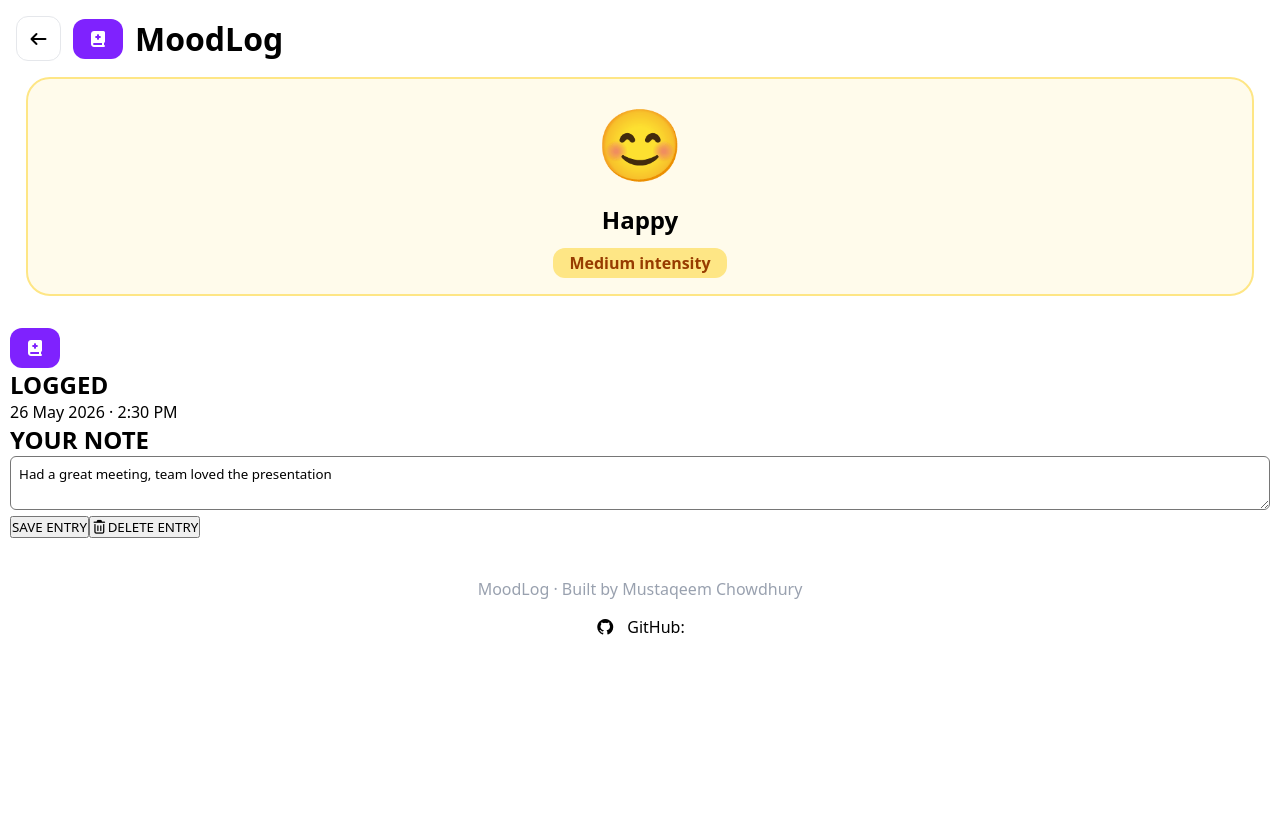
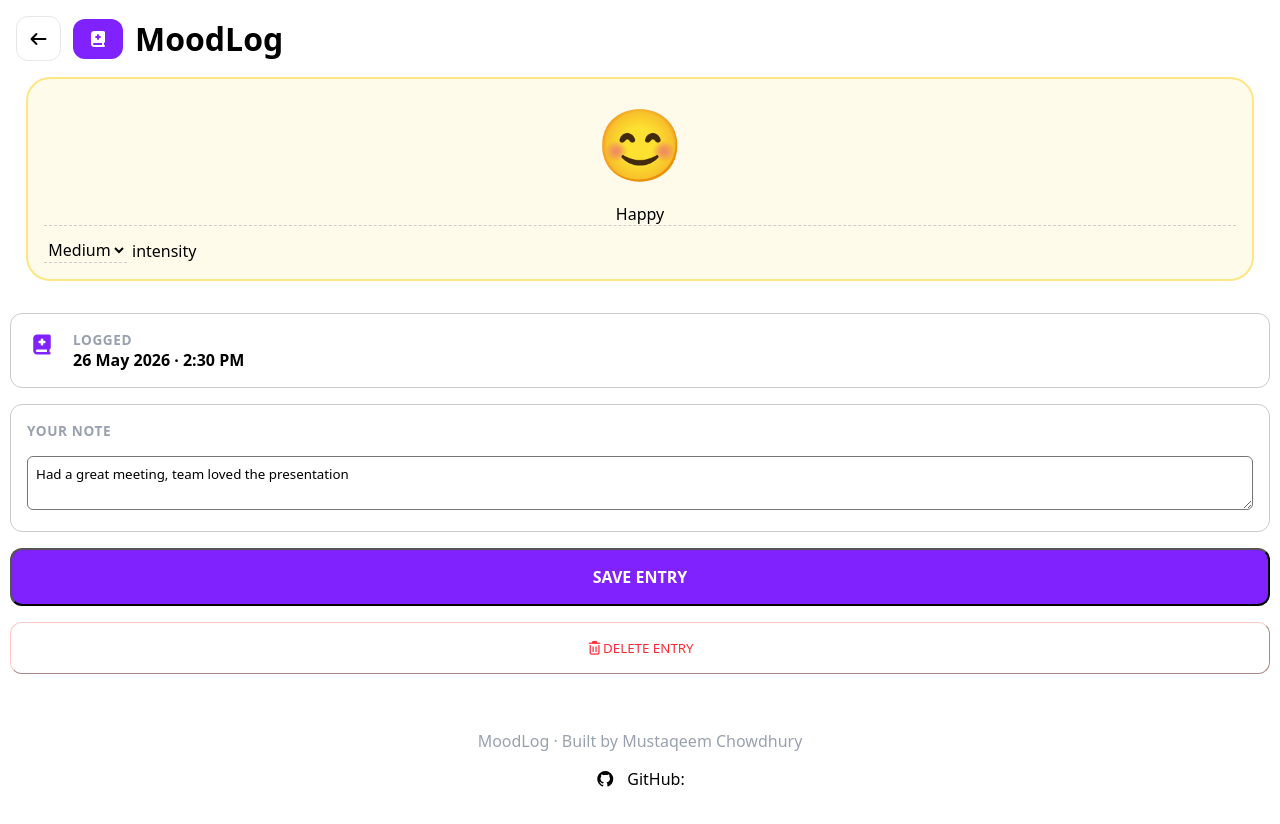
Before and after one commit to mustaqeem-2001/day1_MoodLog, a React (Vite) app: page /moodEntry/1 in a window 1280 px wide. Both pictures are taken after a click on the button "EDIT ENTRY". Shown: the top 824 px of the page. Before the commit the page ends 800 px from the top, so only its background shows below. Built offline with nearby package versions, Linux system fonts and the light colour scheme.

Commit message:
Refactor mood management and enhance entry functionality across components

```diff
--- a/src/App.jsx
+++ b/src/App.jsx
@@ -1,28 +1,22 @@
-import moodEntries from "./data/moodEntries.js";
+import { useState } from "react";
 import Footer from "./components/Footer.jsx";
 import "@fortawesome/fontawesome-free/css/all.css";
 import { Link, useNavigate } from "react-router-dom";
 import "./app.css";
 import "./components/footer.css";
 
-  export function getFormattedDate() {
+export function getFormattedDate() {
+  const today = new Date();
+  const options = {
+    weekday: 'long',
+    month: 'long',
+    day: 'numeric',
+    year: 'numeric'
+  };
+  return today.toLocaleDateString('en-US', options);
+}
 
-    const date = new Date();
-    const today = new Date();
-
-      const options = {
-        weekday: 'long',  // "Tuesday"
-        month: 'long',    // "May"
-        day: 'numeric',   // "26"
-        year: 'numeric'   // "2026"
-      };
-
-    const formattedDate = today.toLocaleDateString('en-US', options);
-    return formattedDate;
-  }
-
-
-export default function App() {
+export default function App({ moods }) {
   const navigate = useNavigate();
 
   return (
@@ -32,22 +26,19 @@ export default function App() {
           <i className="fa-solid fa-book-medical"></i>
           <h1>MoodLog</h1>
         </div>
-
         <p>{getFormattedDate()}</p>
       </header>
       <main>
         <section className="add-mood-container">
           <p className="today">TODAY</p>
           <h2 className="mood-question">How are you feeling?</h2>
-          <Link to="/addMood">
-            + Log Your Mood
-          </Link>
+          <Link to="/addMood">+ Log Your Mood</Link>
         </section>
 
         <section className="stats-container">
           <article className="stats-card">
             <i className="fa-regular fa-face-smile"></i>
-            <p>{moodEntries.length}</p>
+            <p>{moods.length}</p>
             <p className="stats-text">Total Entries</p>
           </article>
           <article className="stats-card">
@@ -57,7 +48,7 @@ export default function App() {
           </article>
           <article className="stats-card">
             <i className="fa-solid fa-clock-rotate-left"></i>
-            <p>{moodEntries[moodEntries.length - 1].emoji}</p>
+            <p>{moods.length > 0 ? moods[moods.length - 1].emoji : "—"}</p>
             <p className="stats-text">Last Entry</p>
           </article>
         </section>
@@ -65,7 +56,7 @@ export default function App() {
         <section className="mood-entries-container">
           <p className="mood-recent-entries">RECENT ENTRIES</p>
           {
-            moodEntries.toReversed().map((mood) => {
+            moods.toReversed().map((mood) => {
               return (
                 <button key={mood.id} className="mood-item-card" onClick={() => navigate(`/moodEntry/${mood.id}`)}>
                   <span>{mood.emoji}</span>
--- a/src/main.jsx
+++ b/src/main.jsx
@@ -1,22 +1,30 @@
 import { createRoot } from "react-dom/client";
+import { StrictMode, useState } from "react";
+import { Route, Routes, BrowserRouter } from "react-router-dom";
+import moodEntriesData from "./data/moodEntries.js";
 import App from "./App.jsx";
-import { StrictMode } from "react";
-import { Route, Routes, BrowserRouter } from "react-router-dom";
 import AddMood from "./pages/AddMood.jsx";
 import MoodEntry from "./pages/MoodEntry.jsx";
 import Layout from "./layout/Layout.jsx";
 
-createRoot(document.getElementById("root")).render(
-  <StrictMode>
+function Root() {
+  const [moods, setMoods] = useState(moodEntriesData);
+
+  return (
     <BrowserRouter>
       <Routes>
-        <Route index element={<App />} />
+        <Route index element={<App moods={moods} />} />
         <Route element={<Layout />} >
-          <Route path="addMood" element={<AddMood />} />
-          <Route path="moodEntry/:moodId" element={<MoodEntry />} />
+          <Route path="addMood" element={<AddMood moods={moods} setMoods={setMoods} />} />
+          <Route path="moodEntry/:moodId" element={<MoodEntry moods={moods} setMoods={setMoods} />} />
         </Route>
       </Routes>
     </BrowserRouter>
+  );
+}
+
+createRoot(document.getElementById("root")).render(
+  <StrictMode>
+    <Root />
   </StrictMode>
-
-)
+);
--- a/src/pages/AddMood.jsx
+++ b/src/pages/AddMood.jsx
@@ -1,29 +1,20 @@
 import { useState } from "react";
-import moodEntries from "../data/moodEntries.js";
-import moods from "../data/moods.js";
+import availableMoodTypes from "../data/moods.js"; // This loads options structure
 import "./addMood.css";
-import  { getFormattedDate } from "../App.jsx";
 import { useNavigate } from "react-router-dom";
 
-export default function AddMood() {
+export default function AddMood({ moods, setMoods }) {
     const navigate = useNavigate();
     const [moodId, setMoodId] = useState(null);
-    const [clickedIntensity, setclickedIntensity ] = useState(null);
-    const [userNote, setUserNote ] = useState("");
-
+    const [clickedIntensity, setclickedIntensity] = useState("Medium");
+    const [userNote, setUserNote] = useState("");
 
     function formatMoodDate(timestamp) {
         const date = new Date(timestamp);
-
-        // 1. Format the date part (25 May 2026)
         const dateOptions = { day: 'numeric', month: 'long', year: 'numeric' };
         const dateString = new Intl.DateTimeFormat('en-GB', dateOptions).format(date);
-
-        // 2. Format the time part (3:00 PM)
         const timeOptions = { hour: 'numeric', minute: '2-digit', hour12: true };
         const timeString = new Intl.DateTimeFormat('en-US', timeOptions).format(date);
-
-        // 3. Combine them with your middle dot separator
         return `${dateString} · ${timeString}`;
     }
 
@@ -37,35 +28,39 @@ export default function AddMood() {
     }
 
     function saveData() {
-        const moodType = moodEntries.find(function(mood) {
-                            return mood.id === moodId && mood.emoji;
-                        });
+        if (!moodId) return alert("Please select a mood option first!");
+
+        const selectedMoodType = availableMoodTypes.find(mood => mood.id === moodId);
 
         const savedEntry = {
-            id: moodEntries.length + 1,
-            emoji: moodType.emoji,
-            label: moodType.label,
+            id: moods.length > 0 ? Math.max(...moods.map(m => m.id)) + 1 : 1,
+            emoji: selectedMoodType.emoji,
+            label: selectedMoodType.label,
             intensity: clickedIntensity,
             date: formatMoodDate(Date.now()),
             note: userNote
-        }
-        console.log(savedEntry);
-        moodEntries.push(savedEntry);
+        };
+
+        // Update the top parent layout state safely with spreading
+        setMoods(prevMoods => [...prevMoods, savedEntry]);
         navigate("/");
     }
 
-    return ( <main className="add-mood-main">
+    return (
+        <main className="add-mood-main">
             <h1 className="question">How are you feeling?</h1>
             <p className="supporting-text">Pick the mood that best matches right now</p>
 
             <div className="emoji-container">
                 {
-                moods.map(function(mood) {
+                    availableMoodTypes.map(function(mood) {
                         return (
-                        <button style={{borderWidth: moodId === mood.id ? "4px" : ""}}
+                            <button
+                                style={{borderWidth: moodId === mood.id ? "4px" : ""}}
                                 onClick={() => setMoodId(mood.id)}
                                 key={mood.id}
-                        className={`emoji ${mood.label.toLowerCase()}`}>
+                                className={`emoji ${mood.label.toLowerCase()}`}
+                            >
                                 <p>{mood.emoji}</p>
                                 <p>{mood.label}</p>
                             </button>
@@ -76,15 +71,14 @@ export default function AddMood() {
             <section className="intensity-levels-container">
                 <h2 className="section-header">INTENSITY</h2>
                 <div>
-                <button style={intensityClickedStyles("low")} onClick={() => setclickedIntensity("low")} className="intensity-low">Low</button>
-                <button style={intensityClickedStyles("medium")} onClick={() => setclickedIntensity("medium")} className="intensity-medium">Medium</button>
-                <button style={intensityClickedStyles("high")} onClick={() => setclickedIntensity("high")} className="intensity-high">High</button>
+                    <button style={intensityClickedStyles("Low")} onClick={() => setclickedIntensity("Low")} className="intensity-low">Low</button>
+                    <button style={intensityClickedStyles("Medium")} onClick={() => setclickedIntensity("Medium")} className="intensity-medium">Medium</button>
+                    <button style={intensityClickedStyles("High")} onClick={() => setclickedIntensity("High")} className="intensity-high">High</button>
                 </div>
             </section>
             <section className="note-container">
                 <h2 className="section-header note-header">ADD A NOTE</h2>
                 <span className="optional">(optional)</span>
-
                 <textarea value={userNote} className="user-input" onChange={(e) => setUserNote(e.target.value)} />
             </section>
 
--- a/src/pages/MoodEntry.jsx
+++ b/src/pages/MoodEntry.jsx
@@ -1,44 +1,93 @@
 import { useState } from "react";
-import moodEntries from "../data/moodEntries"
-import { useParams } from "react-router-dom";
+import { useParams, useNavigate } from "react-router-dom";
 import "./moodEntry.css";
 
-export default function MoodEntry() {
+export default function MoodEntry({ moods, setMoods }) {
     const { moodId } = useParams();
-    const currentMood = moodEntries[moodId - 1];
-    const [ input, setInput] = useState(currentMood.note);
-    const [ isEdit, setIsEdit ] = useState(false);
+    const navigate = useNavigate();
+
+    const currentMood = moods.find(entry => entry.id === Number(moodId));
+
+    const [textInput, setTextInput] = useState(currentMood?.note || "");
+    const [emojiLabel, setEmojiLabel] = useState(currentMood?.label || "");
+    const [intensity, setIntensity] = useState(currentMood?.intensity || "Medium");
+    const [isEdit, setIsEdit] = useState(false);
+
+    if (!currentMood) {
+        return <main><p>Entry not found.</p></main>;
+    }
 
     function editEntry() {
         setIsEdit(!isEdit);
-        console.log("edited");
+    }
+
+    function saveEntry() {
+        setMoods(prevMoods =>
+            prevMoods.map(entry =>
+                entry.id === currentMood.id
+                    ? { ...entry, label: emojiLabel, intensity: intensity, note: textInput }
+                    : entry
+            )
+        );
+        setIsEdit(false);
     }
 
     function deleteEntry() {
-        console.log("deleted");
+        setMoods(prevMoods => prevMoods.filter(entry => entry.id !== currentMood.id));
+        navigate("/");
     }
 
     return (
         <main>
-            <article className="currentMood-container" aria-label={`Moood Entry: ${currentMood.label} created at ${currentMood.date}`}>
+            <article className="currentMood-container" aria-label={`Mood Entry: ${currentMood.label} created at ${currentMood.date}`}>
                 <div className="currentMood-emoji-wrapper">
                     <p className="currentMood-emoji">{currentMood.emoji}</p>
-                    <p className="currentMood-label" disabled={!isEdit}>{currentMood.label}</p>
-                    <span className="currentMood-intensity" disabled={!isEdit}>{currentMood.intensity} intensity</span>
+                    {isEdit ? (
+                        <input
+                            type="text"
+                            className="currentMood-label-input"
+                            value={emojiLabel}
+                            onChange={(e) => setEmojiLabel(e.target.value)}
+                        />
+                    ) : (
+                        <p className="currentMood-label">{emojiLabel}</p>
+                    )}
+                    {isEdit ? (
+                        <div className="currentMood-intensity-edit-box">
+                            <select
+                                className="currentMood-intensity-select"
+                                value={intensity}
+                                onChange={(e) => setIntensity(e.target.value)}
+                            >
+                                <option value="Low">Low</option>
+                                <option value="Medium">Medium</option>
+                                <option value="High">High</option>
+                            </select>
+                            <span>intensity</span>
+                        </div>
+                    ) : (
+                        <span className="currentMood-intensity">{intensity} intensity</span>
+                    )}
                 </div>
+
                 <section className="currentMood-date-wrapper">
                     <i className="fa-solid fa-book-medical"></i>
                     <div>
-                        <h2>LOGGED</h2>
-                        <p>{currentMood.date}</p>
+                        <h2 className="currentMood-logged">LOGGED</h2>
+                        <p className="currentMood-date">{currentMood.date}</p>
                     </div>
                 </section>
+
                 <section className="currentMood-note-wrapper">
                     <h2>YOUR NOTE</h2>
-                    <textarea value={input} onChange={(e) => setInput(e.target.value)} disabled={!isEdit}/>
+                    <textarea value={textInput} onChange={(e) => setTextInput(e.target.value)} disabled={!isEdit}/>
                 </section>
             </article>
-            <button className="edit-btn" onClick={editEntry}>{isEdit ? "SAVE ENTRY" : "EDIT ENTRY"}</button>
+
+            <button className="edit-btn" onClick={isEdit ? saveEntry : editEntry}>
+                {isEdit ? "SAVE ENTRY" : "EDIT ENTRY"}
+            </button>
+
             <button className="delete-btn" onClick={deleteEntry}>
                 <i className="fa-regular fa-trash-can"></i>
                 DELETE ENTRY
--- a/src/pages/moodEntry.css
+++ b/src/pages/moodEntry.css
@@ -31,3 +31,107 @@
     background-color: #fee685;
     font-weight: 600;
 }
+
+.currentMood-date-wrapper {
+    padding: 1rem;
+    border: .8px solid #cccccc;
+    border-radius: 12px;
+    display: flex;
+    gap: 16px;
+    margin-bottom: 1rem;
+}
+
+.currentMood-date-wrapper > .fa-book-medical {
+    display: flex;
+    justify-content: center;
+    align-items: center;
+    background-color: #fff;
+    color: #7f22fe;
+    font-size: 1.25rem;
+    width: 0;
+    height: 0;
+}
+
+.currentMood-logged {
+    color: #99a1af;
+    font-size: .85rem;
+    font-weight: 600;
+    letter-spacing: .6px;
+}
+
+.currentMood-date {
+    font-weight: 600;
+}
+
+
+.currentMood-note-wrapper {
+    padding: 1rem;
+    border: .8px solid #cccccc;
+    border-radius: 12px;
+    margin-bottom: 1rem;
+}
+
+.currentMood-note-wrapper > h2 {
+    margin-bottom: 1rem;
+    color: #99a1af;
+    font-size: .85rem;
+    font-weight: 600;
+    letter-spacing: .6px;
+}
+
+.edit-btn, .delete-btn {
+    width: 100%;
+    padding: 1rem;
+    margin-bottom: 1rem;
+    border-radius: 12px;
+}
+
+.edit-btn {
+    background-color: #7f22fe;
+    color: #fff;
+    font-weight: 600;
+    font-size: 1rem;
+
+}
+
+.delete-btn {
+    border-color: #ffc9c9;
+    border-width: 1.6px;
+    color: #fb2c36;
+    background-color: #fff;
+}
+
+.currentMood-label-input,
+.currentMood-intensity-select {
+    background: transparent;
+    border: none;
+    border-bottom: 1px dashed #ccc;
+    font-size: inherit;
+    font-family: inherit;
+    color: inherit;
+    width: auto;
+    text-align: center;
+    cursor: pointer;
+    text-transform: capitalize;
+}
+
+.currentMood-label-input:focus,
+.currentMood-intensity-select:focus {
+    outline: none;
+    border-bottom: 1px solid #000;
+}
+
+.currentMood-intensity-select option {
+    background-color: #fff;
+    color: #000;
+}
+
+.currentMood-intensity-edit-box {
+    display: inline-flex;
+    align-items: center;
+    gap: 5px;
+}
+
+.currentMood-intensity {
+    text-transform: capitalize;
+}
```
Also changed, not shown: src/pages/addMood.css (line endings or trailing spaces). Lines whose indentation alone changed are shown as unchanged.
